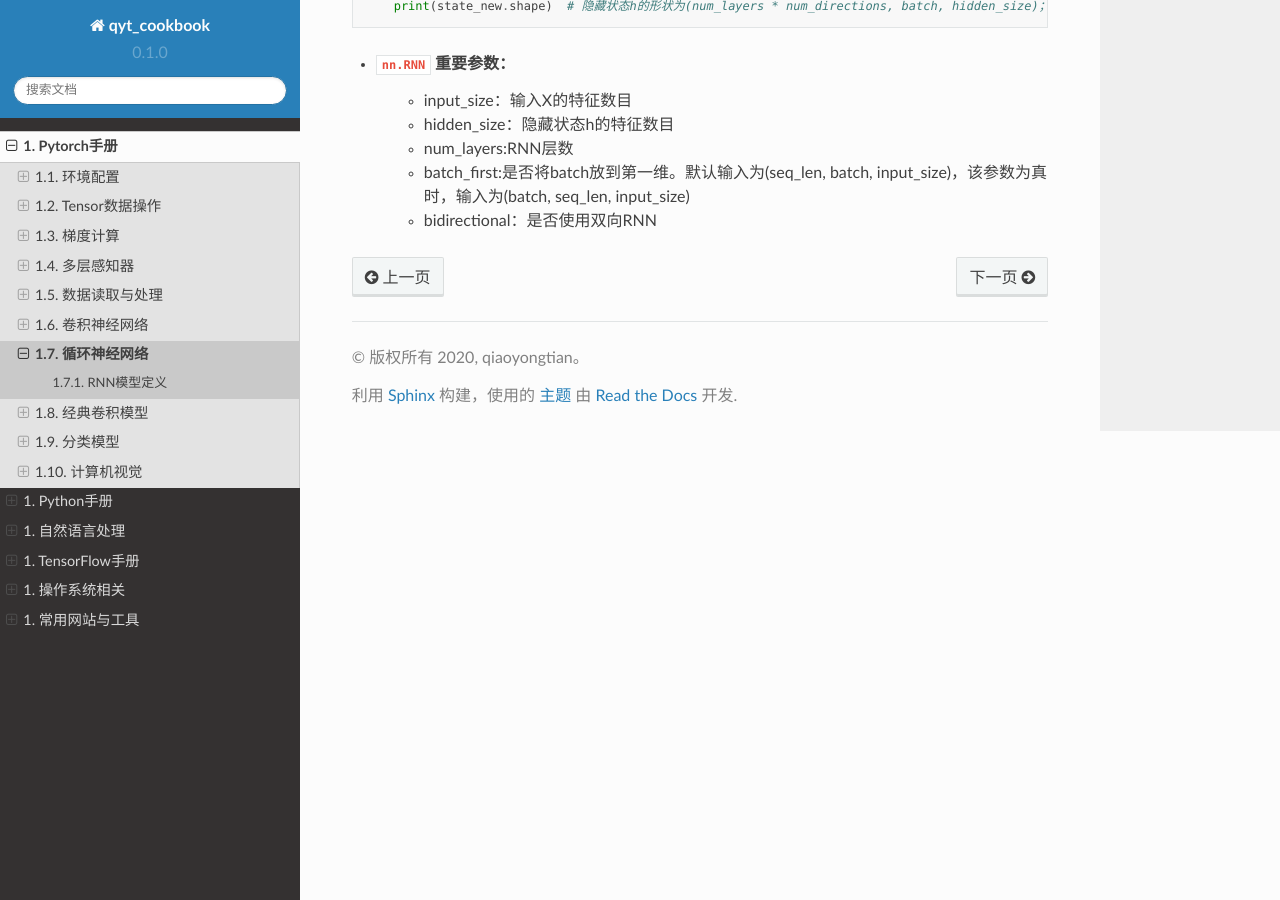
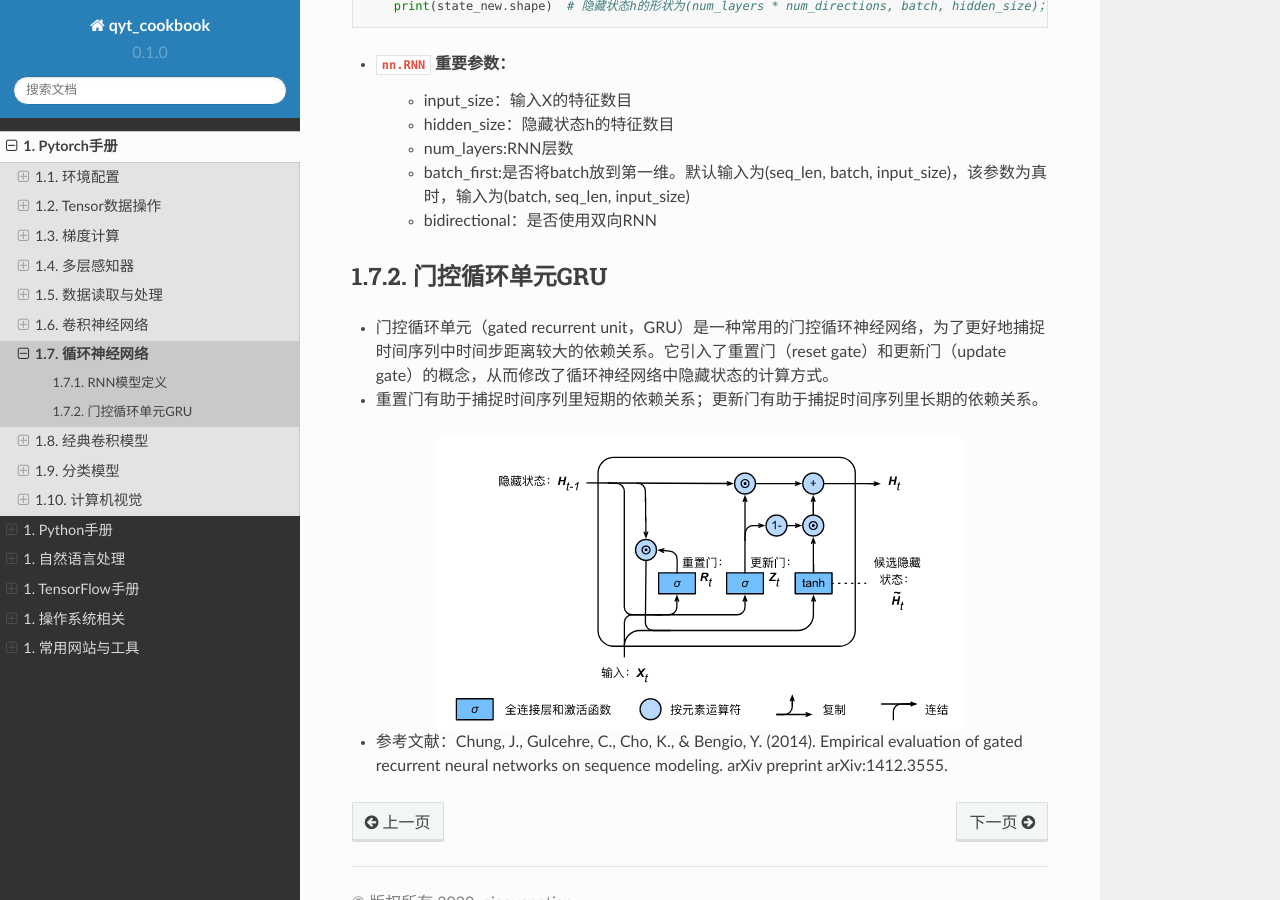
Before and after one commit to q759729997/qyt_cookbook, a Sphinx documentation site: the page built from qyt_cookbook/source/pytorch/rnn.rst, in a window 1280 px wide and 900 px high, scrolled down 2169 px. Built offline with Sphinx 7.4.7 and the Read the Docs theme 2.0.0, drawn with Linux system fonts in a browser that asks for light colours.

Commit message:
门控循环单元GRU

```diff
--- a/qyt_cookbook/source/pytorch/rnn.rst
+++ b/qyt_cookbook/source/pytorch/rnn.rst
@@ -58,3 +58,15 @@ RNN模型定义
 	- num_layers:RNN层数
 	- batch_first:是否将batch放到第一维。默认输入为(seq_len, batch, input_size)，该参数为真时，输入为(batch, seq_len, input_size)
 	- bidirectional：是否使用双向RNN
+
+门控循环单元GRU
+######################
+
+- 门控循环单元（gated recurrent unit，GRU）是一种常用的门控循环神经网络，为了更好地捕捉时间序列中时间步距离较大的依赖关系。它引入了重置门（reset gate）和更新门（update gate）的概念，从而修改了循环神经网络中隐藏状态的计算方式。
+- 重置门有助于捕捉时间序列里短期的依赖关系；更新门有助于捕捉时间序列里长期的依赖关系。
+
+.. image:: ./rnn.assets/gru_20200327225318.png
+    :alt:
+    :align: center
+
+- 参考文献：Chung, J., Gulcehre, C., Cho, K., & Bengio, Y. (2014). Empirical evaluation of gated recurrent neural networks on sequence modeling. arXiv preprint arXiv:1412.3555.
```
Also changed, not shown: qyt_cookbook/source/pytorch/rnn.assets/gru_20200327225318.png (added).
